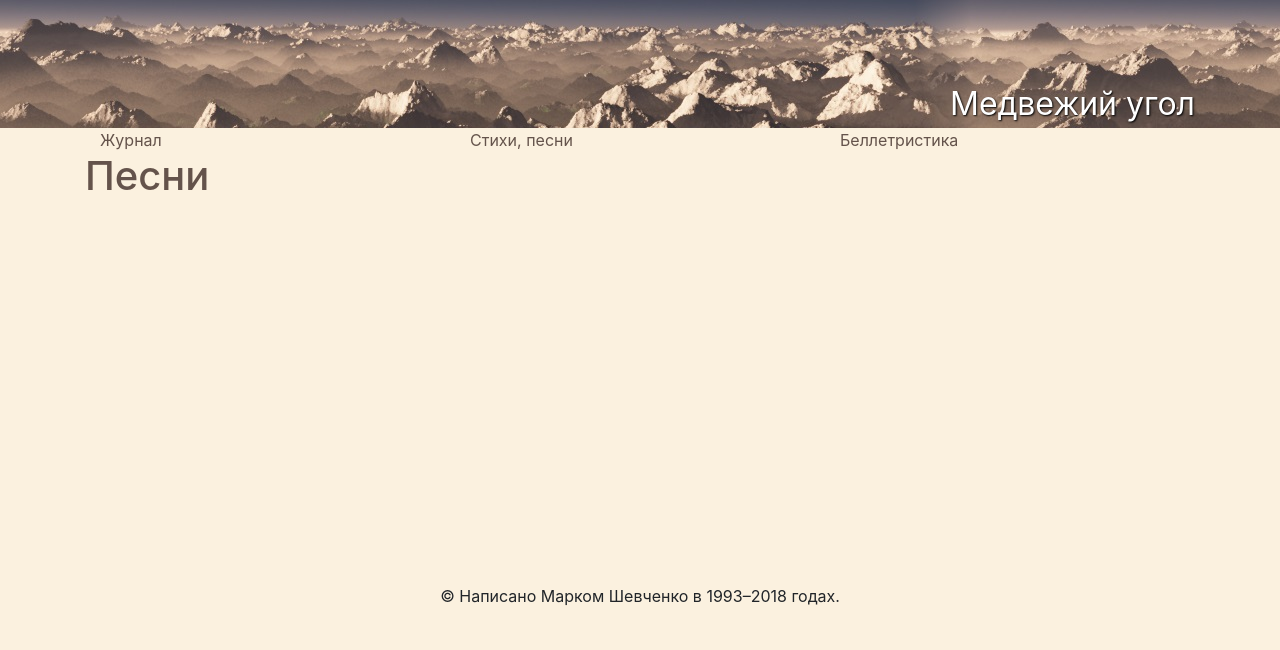
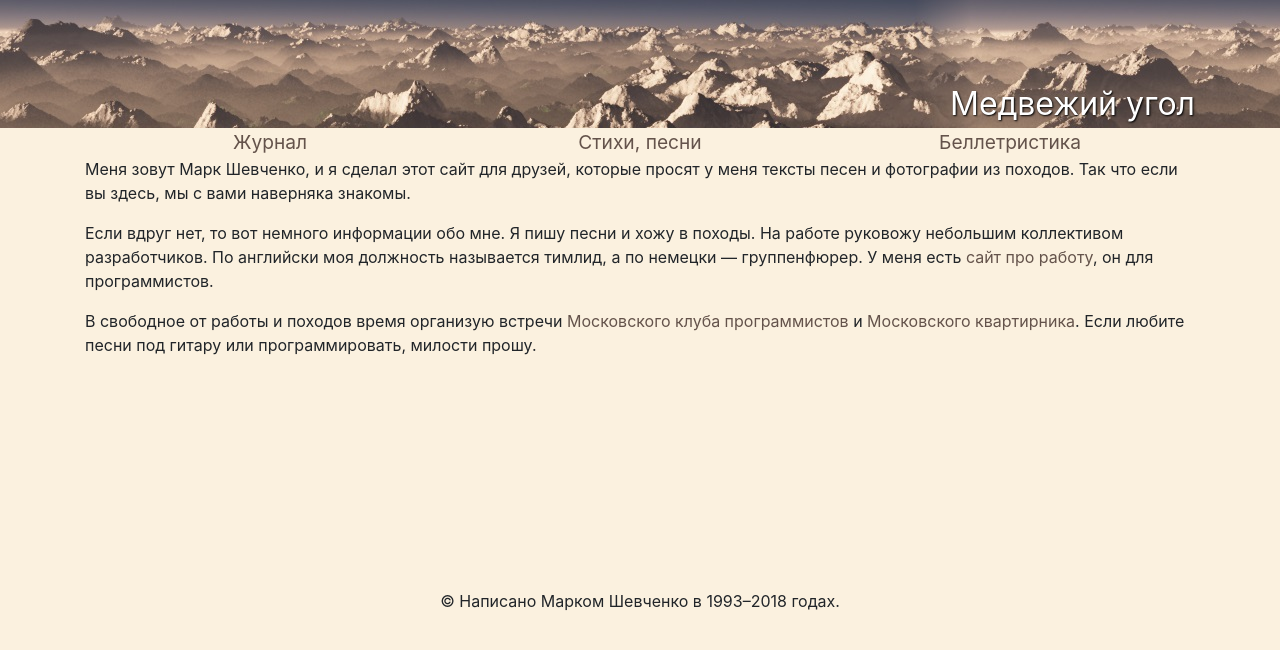
Before and after one commit to mark-shevchenko-name/mark-shevchenko-name.github.io, a Jekyll site: the page built from index.md, in a window 1280 px wide. Shown: the top 650 px of the page. Built offline with Jekyll 4.4.1, drawn with Linux system fonts in a browser that asks for light colours; our own code applies the rules of GitHub Pages for plain Markdown files.

Commit message:
Выложил оставшиеся тексты

```diff
--- a/css/main.css
+++ b/css/main.css
@@ -51,14 +51,16 @@
 	padding: 0;
 }
 
-.navigation-item > a {
+.navigation-item > a,
+.navigation-item > a:hover {
+	font-size: 120%;
 	display: block;
+	text-align: center;
 	width: 100%;
+	text-decoration: none;
 }
 
 .lyrics {
-	display: table;
-	margin: 0 auto;
 	white-space: pre-line;
 	word-wrap: break-word;
 }
--- a/index.md
+++ b/index.md
@@ -2,4 +2,13 @@
 layout: main
 ---
 
-# Песни
+Меня зовут Марк Шевченко, и я сделал этот сайт для друзей, которые просят у меня тексты песен и фотографии из походов.
+Так что если вы здесь, мы с вами наверняка знакомы.
+
+Если вдруг нет, то вот немного информации обо мне. Я пишу песни и хожу в походы. На работе руковожу небольшим
+коллективом разработчиков. По английски моя должность называется тимлид, а по немецки&nbsp;&mdash; группенфюрер. У
+меня есть <a href="http://markshevchenko.pro">сайт про работу</a>, он для программистов.
+
+В свободное от работы и походов время организую встречи <a href="http://prog.msk.ru">Московского клуба программистов</a>
+и <a href="https://www.meetup.com/ru-RU/bardmsk/">Московского квартирника</a>. Если любите песни под гитару или программировать,
+милости прошу.
```
Also changed, not shown: lyrics/index.md (+3 -0 lines), lyrics/lost-loved.md (added, +67 -0 lines), lyrics/three-grams-of-tin.md (added, +41 -0 lines), lyrics/walking-a-mountain-path.md (added, +56 -0 lines).
